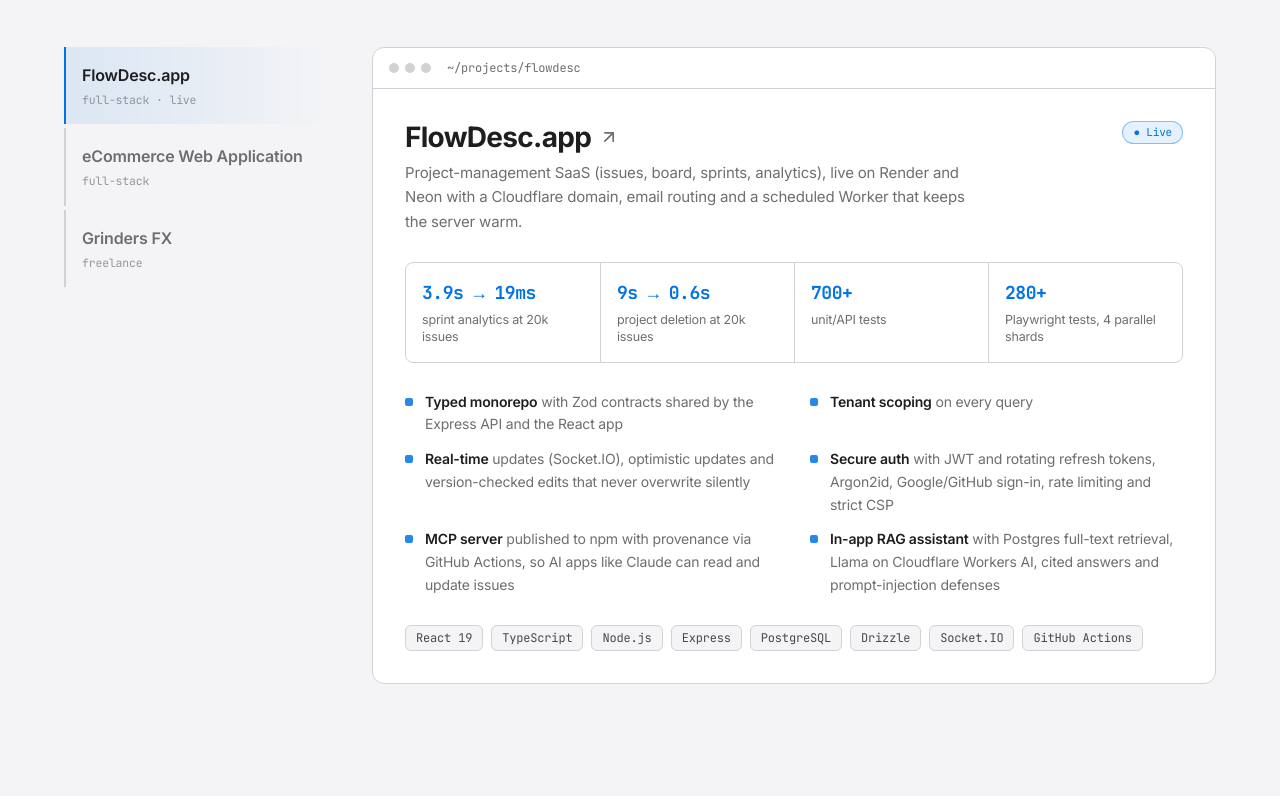
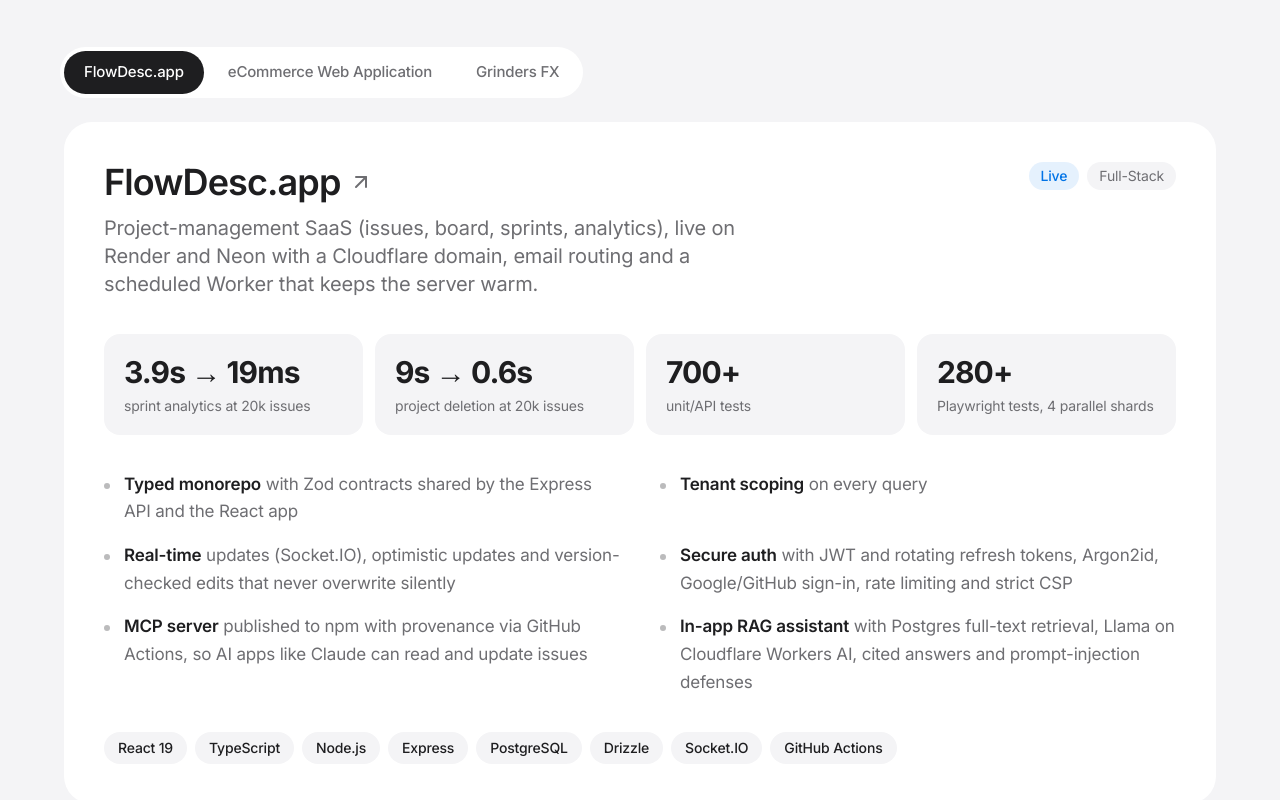
Before and after one commit to sabbapxakadze/MyPortfolio, a React (Vite) app: page / in a window 1280 px wide. Shown: the part 3320-4120 px from the top of the page. Built offline with nearby package versions, Linux system fonts and the light colour scheme.

Commit message:
pill tabs and clean tile

```diff
--- a/src/components/sections/Projects.tsx
+++ b/src/components/sections/Projects.tsx
@@ -14,90 +14,71 @@ export function Projects() {
     <Section id="projects" tone="soft">
       <SectionHeading title="Things I've built." />
 
-      <Reveal className="grid gap-6 lg:grid-cols-[17rem_1fr] lg:gap-9">
-        {/* Project list: vertical on desktop, scrollable row on small screens */}
+      <Reveal>
         <div
           role="tablist"
           aria-label="Projects"
-          aria-orientation="vertical"
-          className="-mx-1 flex gap-1 overflow-x-auto px-1 pb-1 lg:mx-0 lg:grid lg:content-start lg:overflow-visible lg:px-0 lg:pb-0"
+          className="-mx-1 flex gap-1 overflow-x-auto px-1 pb-1 sm:inline-flex sm:max-w-full sm:rounded-full sm:bg-background sm:p-1"
         >
           {projects.map((p, i) => (
             <button
               key={p.title}
+              type="button"
               role="tab"
               id={`project-tab-${i}`}
               aria-selected={i === active}
               aria-controls="project-panel"
               onClick={() => setActive(i)}
               className={cn(
-                "shrink-0 border-b-2 px-4 py-3 text-left transition-colors lg:border-b-0 lg:border-l-2 lg:py-4",
+                "shrink-0 whitespace-nowrap rounded-full px-5 py-2.5 text-[15px] font-medium transition-colors",
                 i === active
-                  ? "border-primary bg-gradient-to-r from-primary/10 to-transparent"
-                  : "border-border hover:bg-secondary/50"
-              )}
-            >
-              <span
-                className={cn(
-                  "block text-base font-semibold transition-colors",
-                  i === active ? "text-foreground" : "text-muted-foreground"
+                  ? "bg-foreground text-background"
+                  : "text-muted-foreground hover:text-foreground max-sm:bg-background"
               )}
             >
               {p.title}
-              </span>
-              <span className="mt-1 block font-mono text-[11.5px] text-muted-foreground/70">
-                {p.tag.toLowerCase()}
-                {p.live ? " · live" : ""}
-              </span>
             </button>
           ))}
         </div>
 
-        {/* Detail panel */}
         <article
           key={project.title}
           role="tabpanel"
           id="project-panel"
           aria-labelledby={`project-tab-${active}`}
-          className="animate-in-up overflow-hidden rounded-xl border border-border bg-card"
+          className="animate-in-up mt-6 rounded-tile bg-card p-7 sm:p-10"
         >
-          <div className="flex items-center gap-1.5 border-b border-border px-4 py-3">
-            <span className="h-2.5 w-2.5 rounded-full bg-border" />
-            <span className="h-2.5 w-2.5 rounded-full bg-border" />
-            <span className="h-2.5 w-2.5 rounded-full bg-border" />
-            <span className="ml-2.5 font-mono text-xs text-muted-foreground">
-              {project.path}
-            </span>
-          </div>
-
-          <div className="p-6 sm:p-8">
-            <div className="flex items-start justify-between gap-4">
+          <div className="flex flex-wrap items-start justify-between gap-x-6 gap-y-3">
             <div className="min-w-0">
-                <h3 className="text-2xl font-bold tracking-tight sm:text-[28px]">
+              <h3 className="text-3xl font-semibold tracking-tight sm:text-4xl">
                 {project.url ? (
                   <a
                     href={project.url}
                     target="_blank"
                     rel="noreferrer"
-                      className="group/title inline-flex items-center gap-2 transition-colors hover:text-primary"
+                    className="group/title inline-flex items-center gap-2 hover:underline"
                   >
                     {project.title}
-                      <ArrowUpRight className="h-5 w-5 text-muted-foreground transition-all group-hover/title:-translate-y-0.5 group-hover/title:translate-x-0.5 group-hover/title:text-primary" />
+                    <ArrowUpRight className="h-6 w-6 text-muted-foreground transition-transform group-hover/title:-translate-y-0.5 group-hover/title:translate-x-0.5" />
                   </a>
                 ) : (
                   project.title
                 )}
               </h3>
-                <p className="mt-2 max-w-xl text-[15px] leading-relaxed text-muted-foreground">
+              <p className="mt-3 max-w-2xl text-lg leading-snug text-muted-foreground sm:text-xl">
                 {project.summary}
               </p>
             </div>
-              <div className="flex shrink-0 items-center gap-3">
+
+            <div className="flex shrink-0 items-center gap-2 text-sm">
               {project.live && (
-                  <span className="rounded-full border border-primary/40 bg-primary/10 px-2.5 py-0.5 font-mono text-[11px] text-primary">
-                    ● Live
+                <span className="rounded-full bg-primary/10 px-3 py-1 font-medium text-primary">
+                  Live
                 </span>
               )}
+              <span className="rounded-full bg-secondary px-3 py-1 text-muted-foreground">
+                {project.tag}
+              </span>
               {project.links?.map((link) => (
                 <a
                   key={link.href}
@@ -105,7 +86,7 @@ export function Projects() {
                   target="_blank"
                   rel="noreferrer"
                   aria-label={link.label}
-                    className="text-muted-foreground transition-colors hover:text-primary"
+                  className="text-muted-foreground transition-colors hover:text-foreground"
                 >
                   {link.label.toLowerCase().includes("code") ? (
                     <Github className="h-5 w-5" />
@@ -118,21 +99,13 @@ export function Projects() {
           </div>
 
           {project.stats && (
-              <dl className="mt-7 grid grid-cols-2 overflow-hidden rounded-lg border border-border bg-background sm:grid-cols-4">
-                {project.stats.map((s, i) => (
-                  <div
-                    key={s.label}
-                    className={cn(
-                      "px-4 py-4",
-                      i % 2 === 1 && "border-l border-border",
-                      i >= 2 && "border-t border-border sm:border-t-0",
-                      i > 0 && "sm:border-l"
-                    )}
-                  >
-                    <dd className="whitespace-nowrap font-mono text-lg font-bold tracking-tight text-primary">
+            <dl className="mt-9 grid grid-cols-1 gap-3 min-[480px]:grid-cols-2 lg:grid-cols-4">
+              {project.stats.map((s) => (
+                <div key={s.label} className="rounded-2xl bg-secondary p-5">
+                  <dd className="whitespace-nowrap text-2xl font-bold tracking-[-0.03em] sm:text-3xl">
                     {s.value}
                   </dd>
-                    <dt className="mt-1 text-[12.5px] leading-snug text-muted-foreground">
+                  <dt className="mt-1.5 text-sm leading-snug text-muted-foreground">
                     {s.label}
                   </dt>
                 </div>
@@ -140,30 +113,29 @@ export function Projects() {
             </dl>
           )}
 
-            <ul className="mt-7 grid gap-x-8 gap-y-3 sm:grid-cols-2">
+          <ul className="mt-9 grid gap-x-10 gap-y-4 sm:grid-cols-2">
             {project.points.map((pt) => (
               <li
                 key={pt.lead}
-                  className="relative pl-5 text-sm leading-relaxed text-muted-foreground"
+                className="relative pl-5 text-[17px] leading-relaxed text-muted-foreground"
               >
-                  <span className="absolute left-0 top-[0.5em] h-2 w-2 rounded-[2px] bg-primary/85" />
+                <span className="absolute left-0 top-[0.7em] h-1.5 w-1.5 rounded-full bg-foreground/30" />
                 <b className="font-semibold text-foreground">{pt.lead}</b>{" "}
                 {pt.text}
               </li>
             ))}
           </ul>
 
-            <div className="mt-7 flex flex-wrap gap-2">
+          <ul className="mt-9 flex flex-wrap gap-2">
             {project.stack.map((t) => (
-                <span
+              <li
                 key={t}
-                  className="rounded-md border border-border bg-secondary px-2.5 py-1 font-mono text-xs text-foreground/80"
+                className="rounded-full bg-secondary px-3.5 py-1.5 text-sm font-medium"
               >
                 {t}
-                </span>
+              </li>
             ))}
-            </div>
-          </div>
+          </ul>
         </article>
       </Reveal>
     </Section>
--- a/src/data/portfolio.ts
+++ b/src/data/portfolio.ts
@@ -107,8 +107,6 @@ export type Project = {
   tag: string;
   /** Shown as a "Live" badge when the project is deployed. */
   live?: boolean;
-  /** Fake terminal path shown in the detail panel's title bar. */
-  path: string;
   summary: string;
   stats?: { value: string; label: string }[];
   points: { lead: string; text: string }[];
@@ -123,7 +121,6 @@ export const projects: Project[] = [
     title: "FlowDesc.app",
     tag: "Full-Stack",
     live: true,
-    path: "~/projects/flowdesc",
     url: "https://www.flowdesc.app/",
     summary:
       "Project-management SaaS (issues, board, sprints, analytics), live on Render and Neon with a Cloudflare domain, email routing and a scheduled Worker that keeps the server warm.",
@@ -170,7 +167,6 @@ export const projects: Project[] = [
   {
     title: "eCommerce Web Application",
     tag: "Full-Stack",
-    path: "~/projects/ecommerce",
     summary:
       "Full-stack platform with product catalog, shopping cart, and secure checkout functionality.",
     points: [
@@ -189,7 +185,6 @@ export const projects: Project[] = [
   {
     title: "Grinders FX",
     tag: "Freelance",
-    path: "~/projects/grinders-fx",
     summary:
       "Crypto-focused landing page and dashboard featuring live market stats, price charts, a TradingView-embedded chart widget, and portfolio/testimonial/pricing sections.",
     points: [
```
Lines whose indentation alone changed are shown as unchanged.
